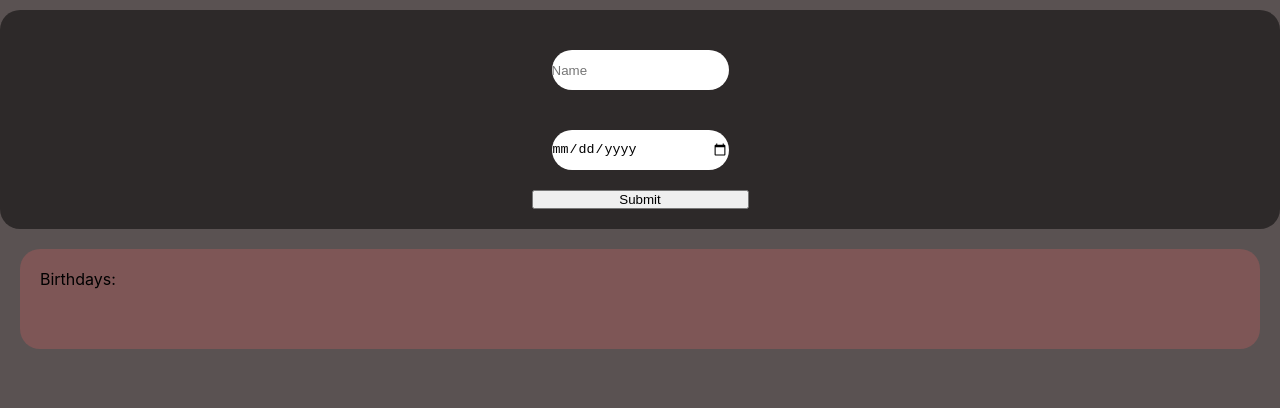
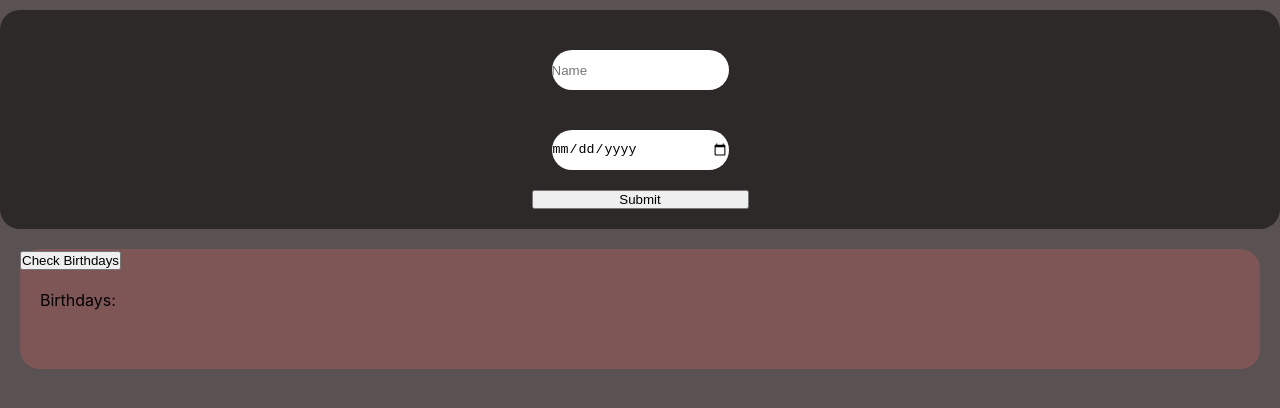
Before and after one commit to Arsh1333/Birthday, a React (Create React App) app: page / in a window 1280 px wide. Shown: the top 408 px of the page. Built offline with nearby package versions, Linux system fonts and the light colour scheme.

Commit message:
added check birthdays button

```diff
--- a/src/App.css
+++ b/src/App.css
@@ -39,7 +39,7 @@ input {
 }
 .card {
   background-color: rgb(126, 86, 86);
-  height: 100px;
+  height: 120px;
   border-radius: 20px;
   margin: 20px;
 }
--- a/src/App.js
+++ b/src/App.js
@@ -17,6 +17,8 @@ function App() {
     e.preventDefault();
     setDisplayedName(name);
     setDisplayDate(date);
+  };
+  const btnHandler = () => {
     const currentDate = new Date();
     const inputDate = new Date(date);
     if (
@@ -24,6 +26,8 @@ function App() {
       inputDate.getMonth() === currentDate.getMonth()
     ) {
       alert(`Happy birthday ${name} 🎂`);
+    } else {
+      return alert("No Birthdays today☹️");
     }
   };
 
@@ -49,6 +53,7 @@ function App() {
         </form>
       </div>
       <div className="card">
+        <button onClick={btnHandler}>Check Birthdays</button>
         <p>Birthdays:{displayedName}</p>
         <p>{displayDate}</p>
       </div>
```
